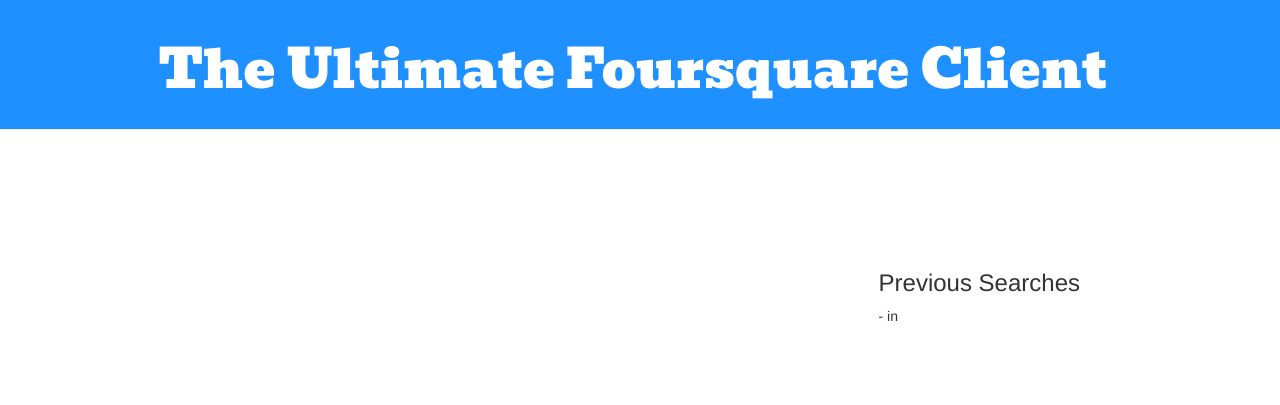
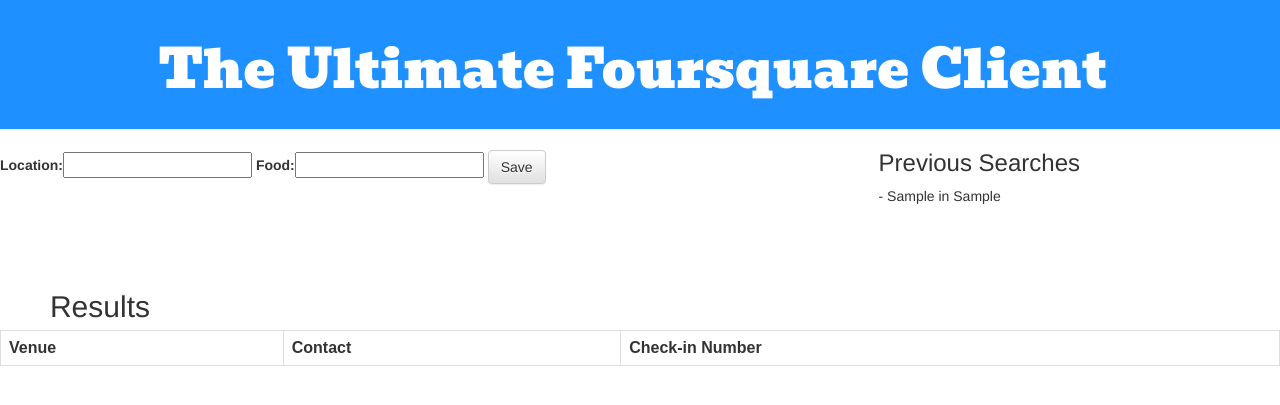
Before and after one commit to cemonel/FourSquareClient, a Django app: page / in a window 1280 px wide. Shown: the top 405 px of the page. Run offline with Django 3.2, Linux system fonts and the light colour scheme; tables that the repository leaves empty hold one stand-in row (values such as "Sample post"); lists and menus that the app fills with data are empty; some libraries are stand-ins or nearby versions.

Commit message:
Results table and page header are added, unnecessary parts are deleted

```diff
--- a/client/models.py
+++ b/client/models.py
@@ -1,8 +1,9 @@
 from django.db import models
+
 
 class Searcher(models.Model):
     location = models.CharField(max_length=30)
     food = models.CharField(max_length=30)
 
     def __str__(self):
-        return '%s %s' % (self.location, self.food)
+        return '%s  %s' % (self.location, self.food)
--- a/client/static/css/client.css
+++ b/client/static/css/client.css
@@ -18,7 +18,7 @@
 #previous{
     position:absolute;
 	right:200px;
-	top:250px;
+	top:130px;
 }
 
 #search-form{
@@ -32,3 +32,30 @@
     margin-left: 20px;
 
 }
+table {
+    font-family: arial, sans-serif;
+    border-collapse: collapse;
+    width: 100%;
+}
+
+td, th {
+    border: 1px solid #dddddd;
+    text-align: left;
+    padding: 8px;
+}
+
+tr:nth-child(even) {
+    background-color: #dddddd;
+}
+#results{
+    position:absolute;
+    top:270px;
+    right:1130px;
+}
+#results_table{
+    position:absolute;
+    top:330px;
+}
+#searcher-form{
+
+}
--- /dev/null
+++ b/client/templates/client/search.html
@@ -0,0 +1,44 @@
+{% load staticfiles %}
+<html>
+    <head>
+            <title>The Ultimate Foursquare Client</title>
+            <link rel="stylesheet" href="//maxcdn.bootstrapcdn.com/bootstrap/3.2.0/css/bootstrap.min.css">
+            <link rel="stylesheet" href="//maxcdn.bootstrapcdn.com/bootstrap/3.2.0/css/bootstrap-theme.min.css">
+            <link rel="stylesheet" href="{% static 'css/client.css' %}">
+            <link href='https://fonts.googleapis.com/css?family=Bevan' rel='stylesheet' type='text/css'>
+        </head>
+    <div class="page-header">
+        <h1><a>The Ultimate Foursquare Client</a></h1>
+    </div>
+    <form id="searcher-form" method="GET" class="searcher-form">
+        {% csrf_token %}
+        {{ form}}
+        <button type="submit" class="save btn btn-default">Save</button>
+    </form>
+        <div id="previous">
+        <h3>Previous Searches</h3>
+        {% for search in previous_searches %}
+        <div class="get">
+            <span> - {{search.food}} in {{search.location}}</span>
+        </div>
+        {% endfor %}
+
+    </div>
+    <h2 id="results">Results</h2>
+    <table id="results_table">
+      <tr>
+        <th>Venue</th>
+        <th>Contact</th>
+        <th>Check-in Number</th>
+      </tr>
+        {% for info in venue_info %}
+            <tr>
+                <td>{{info.name}}</td>
+                <td>{{info.phone}}</td>
+                <td>{{info.usersCount}}</td>
+            </tr>
+        {% endfor %}
+    </table>
+
+
+</html>
--- a/client/templates/client/search_place.html
+++ /dev/null
@@ -1,27 +0,0 @@
-{% load staticfiles %}
-<html>
-    <head>
-        <title>The Ultimate Foursquare Client</title>
-        <link rel="stylesheet" href="//maxcdn.bootstrapcdn.com/bootstrap/3.2.0/css/bootstrap.min.css">
-        <link rel="stylesheet" href="//maxcdn.bootstrapcdn.com/bootstrap/3.2.0/css/bootstrap-theme.min.css">
-        <link rel="stylesheet" href="{% static 'css/client.css' %}">
-        <link href='https://fonts.googleapis.com/css?family=Bevan' rel='stylesheet' type='text/css'>
-    </head>
-
-        <div class="page-header">
-        <h1><a>The Ultimate Foursquare Client</a></h1>
-        </div>
-
-        <div id="previous">
-            <h3>Previous Searches</h3>
-            {% for search in searches %}
-        <div class="post">
-
-            <span> - {{search.food_name}} in {{search.location_name}}</span>
-        </div>
-            {% endfor %}
-
-        </div>
-
-    </body>
-</html>
--- a/client/urls.py
+++ b/client/urls.py
@@ -2,8 +2,5 @@
 from . import views
 
 urlpatterns = [
-    url(r'^$', views.search_place, name='search_place'),
-    url(r'^mahmut/', views.mahmut, name="mahmut"),
-
-
+    url(r'^$', views.search, name="search"),
 ]
--- a/client/views.py
+++ b/client/views.py
@@ -5,30 +5,15 @@
 import urllib
 
 
-def search_place(request):
-    if request.method == 'POST':
-        form = SearcherForm(request.POST)
-        if form.is_valid():
-            search = form.save()
-            search.save()
-            form = SearcherForm()
-            searches = Searcher.objects.all()
-            return render(request, 'client/search_place.html', context={'form': form,
-                                                                        'searches': searches})
-    else:
+def search(request):
+    form = SearcherForm(request.GET)
+    if form.is_valid():
+        location = form.instance.location
+        food = form.instance.food
+        search = form.save()
+        search.save()
         form = SearcherForm()
-        searches = Searcher.objects.all()
-        return render(request, 'client/search_place.html', context={'form': form,
-                                                                    'searches': searches})
-
-def mahmut(request):
-    location = request.GET.get("location")
-    food = request.GET.get("food")
-    if location == None and food == None:
-        venue_info = []
-        return render(request, "client/mahmut.html", context={"venue_info": venue_info, })
-
-    else:
+        previous_searches = Searcher.objects.order_by('-id')[:5]
         parameters = {
             "near": location,
             "query": food,
@@ -38,10 +23,8 @@
         }
         url_params = urllib.parse.urlencode(parameters)
         api_url = "https://api.foursquare.com/v2/venues/search?" + url_params
-        print(api_url)
-        response = requests.get(api_url) # 500 verirse ne oolur cevap vermezse ne olur
+        response = requests.get(api_url)# 500 verirse ne oolur cevap vermezse ne olur
         response = response.json()
-        print(response)
         venues = response["response"]["venues"]
         venue_info = []
 
@@ -51,4 +34,11 @@
             venue_dict["phone"] = venue["contact"].get("formattedPhone", "---")
             venue_dict["usersCount"] = venue["stats"].get("usersCount", "---")
             venue_info.append(venue_dict)
-        return render(request, "client/mahmut.html", context={"venue_info": venue_info, })
+
+    else:
+        form = SearcherForm()
+        previous_searches = Searcher.objects.order_by('-id')[:5]
+        venue_info = []
+    return render(request, "client/search.html", context={"venue_info": venue_info,
+                                                          "form": form,
+                                                          "previous_searches": previous_searches, })
```
Also changed, not shown: client/templates/client/mahmut.html (deleted, +0 -16 lines), requierments.txt (+5 -2 lines), client/migrations/0002_auto_20160817_1728.py (added).
